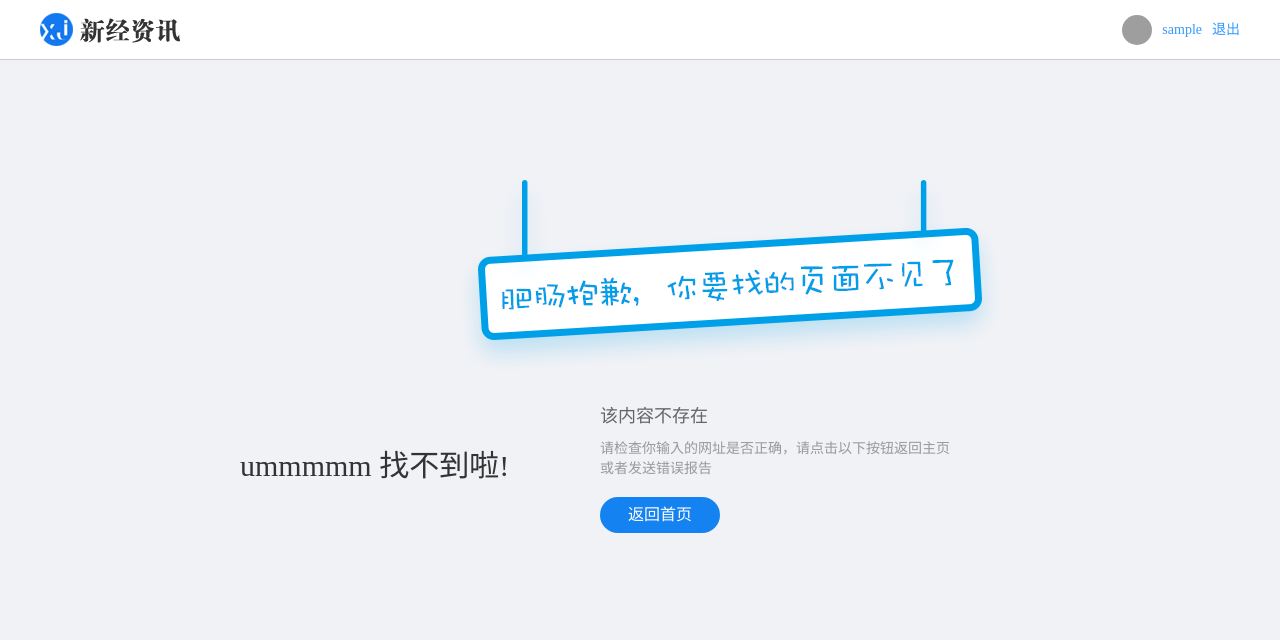
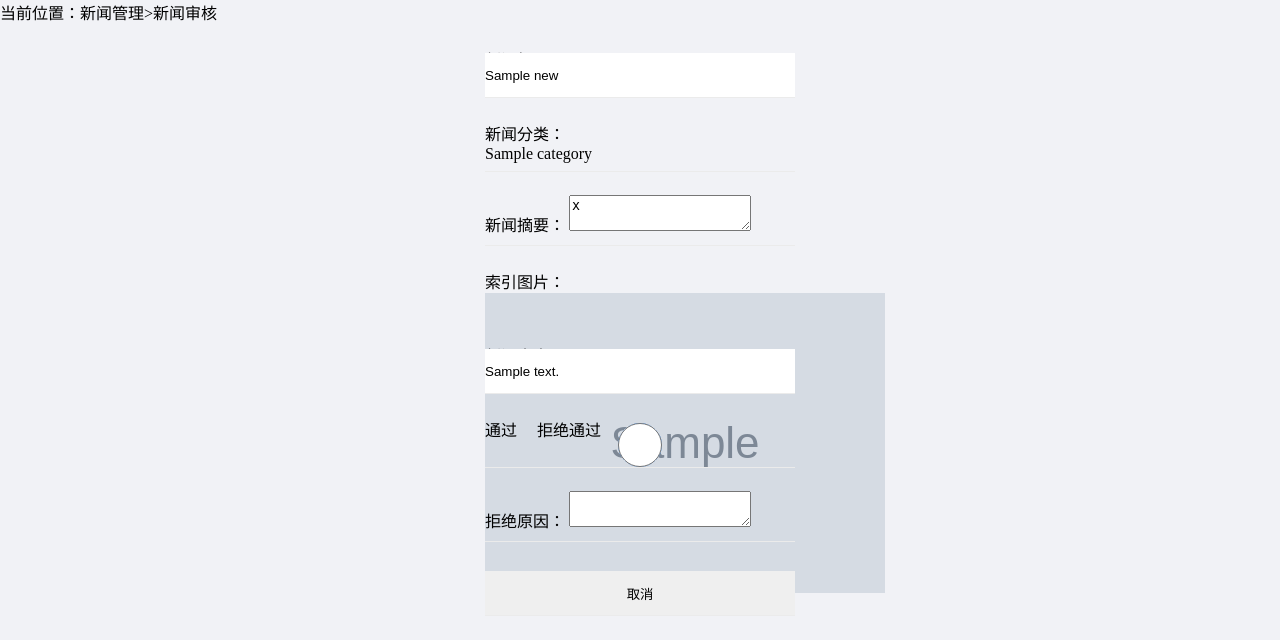
Before and after one commit to ZangZ/info8, a Flask app: page /admin/news_review_detail/1 in a window 1280 px wide. Shown: the top 640 px of the page. Run offline with Flask 2, Linux system fonts and the light colour scheme; the visitor is signed in with stand-in values (Sample User, id 1); tables that the repository leaves empty hold one stand-in row (values such as "Sample post"); grey boxes marked "Sample" are stand-in pictures; parts of the project's set-up code (start-up, migrations or seed data) failed here and were passed over; some libraries are stand-ins or nearby versions; grey boxes are pictures that could not be loaded.

Commit message:
新闻审核详情显示

```diff
--- a/info/modules/admin/views.py
+++ b/info/modules/admin/views.py
@@ -12,6 +12,24 @@ from info import constants
 from info.models import User, News
 from info.modules.admin import admin_blu
 from info.utils.common import user_login_data
+
+
+@admin_blu.route('/news_review_detail/<int:news_id>')
+def news_review_detail(news_id):
+
+    # 通过id查询新闻
+    news = None
+    try:
+        news = News.query.get(news_id)
+    except Exception as e:
+        current_app.logger.error(e)
+
+    if not news:
+        return render_template('admin/news_review_detail.html', data={"errmsg": "未查询到此新闻"})
+
+    # 返回数据
+    data = {"news": news.to_dict()}
+    return render_template('admin/news_review_detail.html', data=data)
 
 
 # 需求:待审核新闻列表展示
--- a/info/templates/admin/news_review.html
+++ b/info/templates/admin/news_review.html
@@ -41,7 +41,7 @@
                         {% endif %}
                     </td>
 					<td>
-						<a href="#" class="review">审核</a>
+						<a href="{{ url_for("admin.news_review_detail", news_id=news.id) }}" class="review">审核</a>
 					</td>
 				</tr>
                 {% endfor %}
--- a/info/templates/admin/news_review_detail.html
+++ b/info/templates/admin/news_review_detail.html
@@ -15,27 +15,27 @@
         </div>
         <div class="pannel">
             <form class="news_review">
-            <h3 class="review_title">内容审核</h3>
+
             <div class="form_group">
                 <label>新闻标题：</label>
-                <input type="text" class="input_txt2" value="日本史上最大IPO之一要来了：软银计划将手机业务分拆上市" readonly>
+                <input type="text" class="input_txt2" value="{{ data.news.title }}" readonly>
             </div>
             <div class="form_group">
                     <label>新闻分类：</label>
-                    <div class="category_name">分类一</div>
+                    <div class="category_name">{{ data.news.category.name }}</div>
             </div>
             <div class="form_group">
                 <label>新闻摘要：</label>
-                <textarea class="input_multxt" readonly>据日经新闻网，软银计划让旗下核心业务移动手机部门SoftBank Corp.分拆上市，或募资2万亿日元(约180亿美元。随着软银逐步向投资公司转型，此举旨在给手机业务部门更多自主权。</textarea>
+                <textarea class="input_multxt" readonly>{{ data.news.digest }}</textarea>
             </div>
             <div class="form_group">
                 <label>索引图片：</label>
-                <img src="" alt="索引图片" class="index_pic">
+                <img src="{{ data.news.index_image_url }}" alt="索引图片" class="index_pic">
             </div>
             <div class="form_group">
                 <label>新闻内容：</label>
                 <div class="rich_wrap fl">
-                    <input class="input_area" id="rich_content" value="哈哈"></input>
+                    <input class="input_area" id="rich_content" name="content" value="{{ data.news.content }}"></input>
                 </div>
             </div>
             <div class="form_group indent_group">
@@ -51,7 +51,7 @@
                 <input type="button" value="取消" class="cancel" onclick="cancel()">
             </div>
             <!-- 隐藏字段，用于记录当前新闻id -->
-            <input name="news_id" value="1" hidden>
+            <input name="news_id" value="{{ data.news.id }}" hidden>
             </form>
         </div>
 
```
